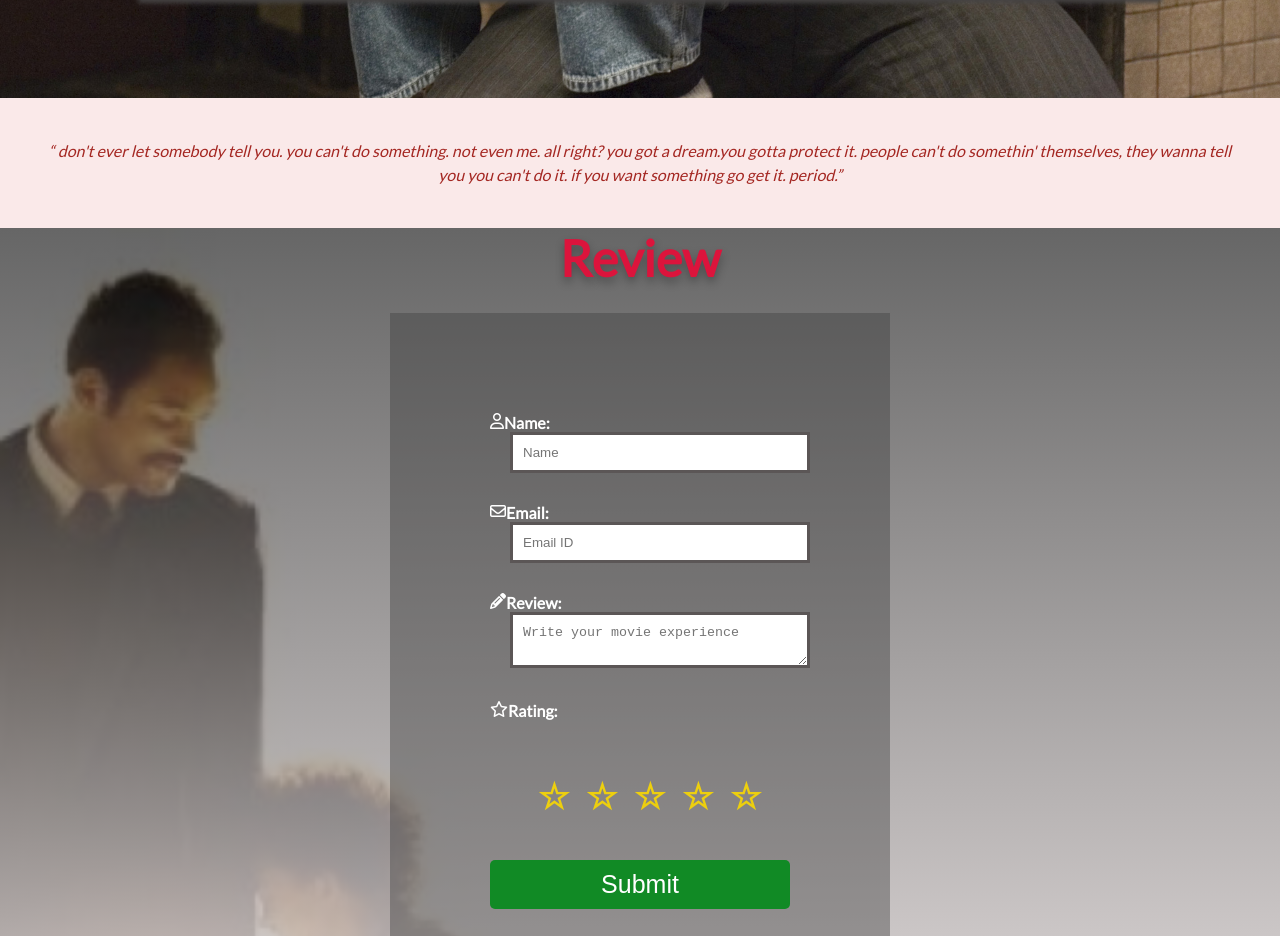
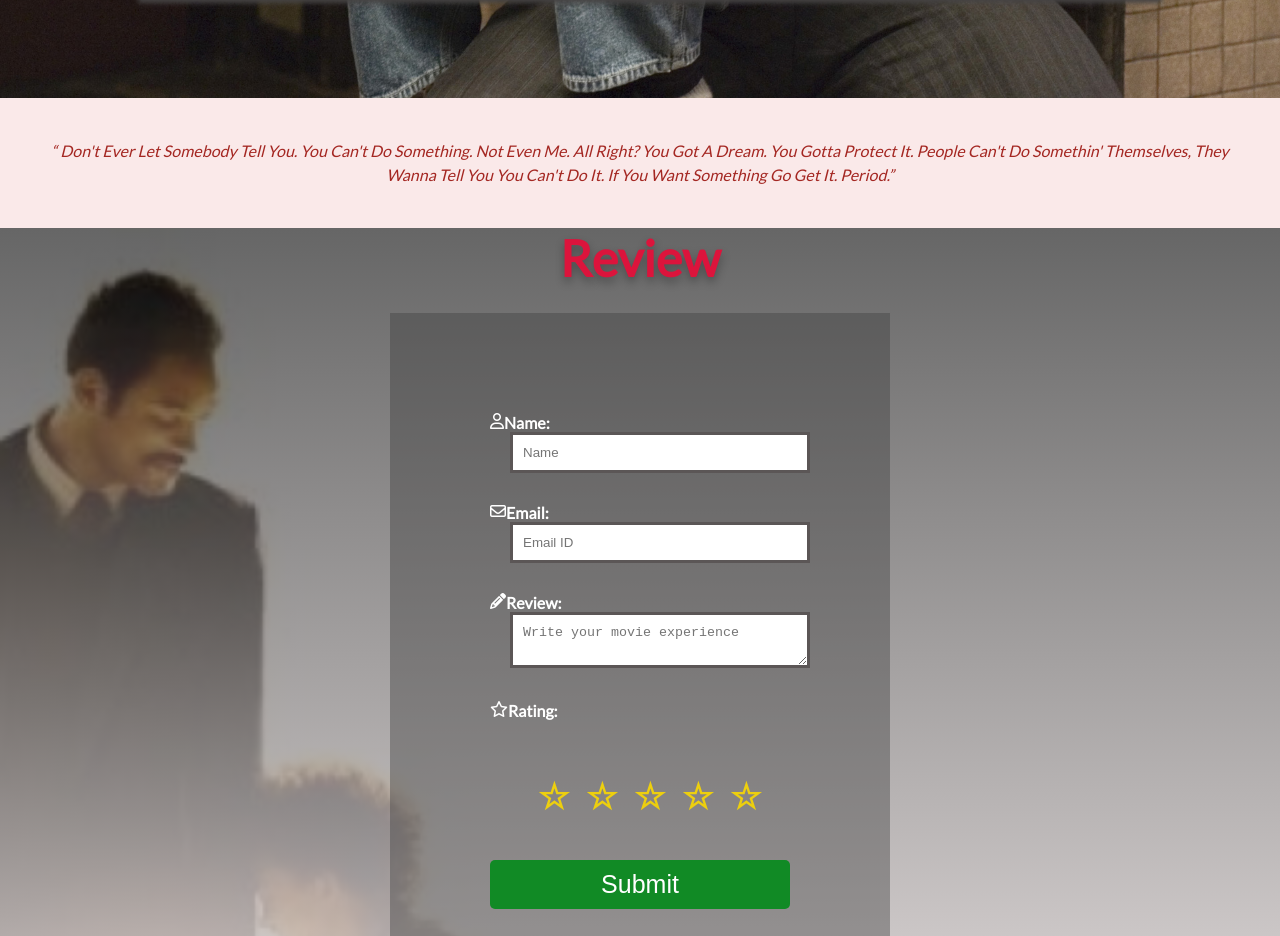
Before and after one commit to JIBINJJOHNY/project_1, a plain HTML site: page index.html in a window 1280 px wide. Shown: the part 3865-4801 px from the top of the page. Drawn offline with Linux system fonts and the light colour scheme.

Commit message:
Change quotes lowercase letter to capitalize

```diff
--- a/assets/css/style.css
+++ b/assets/css/style.css
@@ -206,7 +206,7 @@ header label{
     color: #a42722;
     max-width: 80em;
     margin: 1em;
-    text-transform:lowercase;
+    text-transform:capitalize;
 
 }
 
--- a/index.html
+++ b/index.html
@@ -225,10 +225,9 @@
       <blockquote>
         <p class="quote-text">
           <q>
-            DON'T EVER LET SOMEBODY TELL YOU. YOU CAN'T DO SOMETHING. NOT EVEN
-            ME. ALL RIGHT? YOU GOT A DREAM.YOU GOTTA PROTECT IT. PEOPLE CAN'T
-            DO SOMETHIN' THEMSELVES, THEY WANNA TELL YOU YOU CAN'T DO IT. IF YOU
-            WANT SOMETHINg GO GET IT. PERIOD.</q>
+            don't ever let somebody tell you. you can't do something. not even me. all right? you got a dream.
+            you gotta protect it. people can't do somethin' themselves, they wanna tell you you can't do it.
+            if you want something go get it. period.</q>
         </p>
       </blockquote>
     </section>
```
